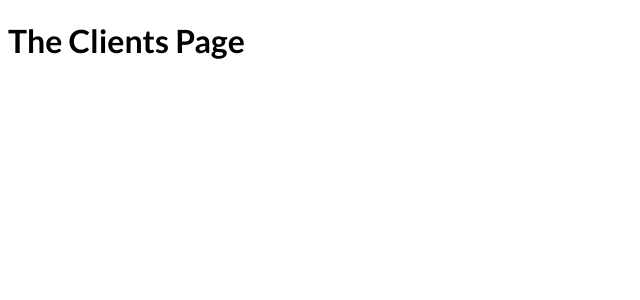
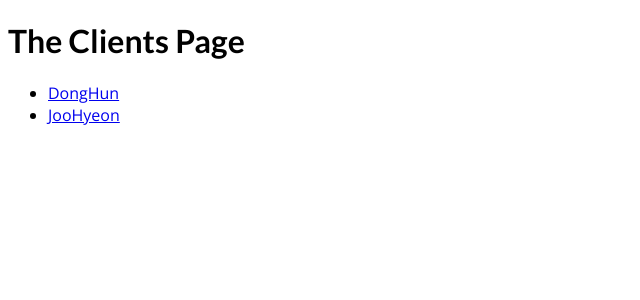
Before and after one commit to donghun-k/keep-learning, a Next.js app: page /clients in a window 1280 px wide. Shown: the top 300 px of the page, without its empty margins (0-640 px from the left). Built offline with nearby package versions, Linux system fonts and the light colour scheme.

Commit message:
저장소 통합

```diff
--- a/pages/clients/index.js
+++ b/pages/clients/index.js
@@ -1,7 +1,20 @@
+import Link from 'next/link';
+
 const ClientPage = () => {
+  const clients = [
+    { id: 'donghun', name: 'DongHun' },
+    { id: 'joohyeon', name: 'JooHyeon' },
+  ];
   return (
     <div>
       <h1>The Clients Page</h1>
+      <ul>
+        {clients.map((client) => (
+          <li key={client.id}>
+            <Link href={`/clients/${client.id}`}>{client.name}</Link>
+          </li>
+        ))}
+      </ul>
     </div>
   );
 };
```
